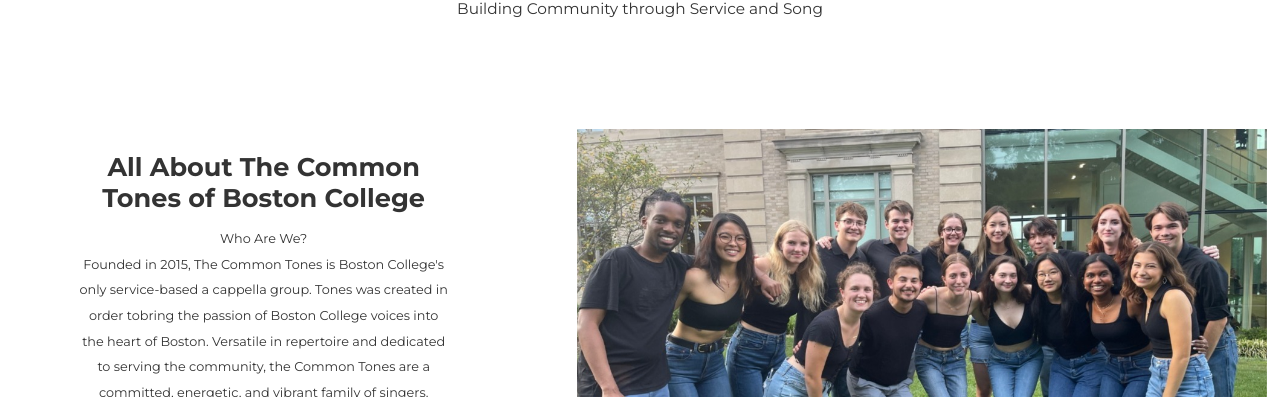
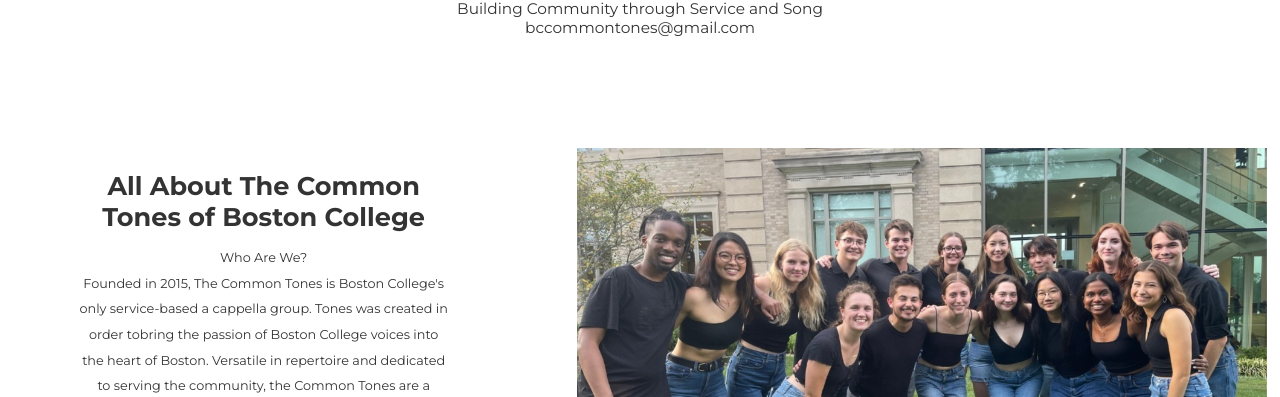
Before and after one commit to bccommontones/bccommontones, a plain HTML site: page home.html in a window 1280 px wide. Shown: the part 703-1100 px from the top of the page. Drawn offline with Linux system fonts and the light colour scheme.

Commit message:
Update home.html
word bro

```diff
--- a/home.html
+++ b/home.html
@@ -35,7 +35,7 @@
 
     <section class="title">
         <p>The Common Tones of <br> Boston College</p>
-        <p><br>Building Community through Service and Song</p>
+        <p><br>Building Community through Service and Song<br>bccommontones@gmail.com</p>
     </section>
 
     <section id="content" class="content">
```
